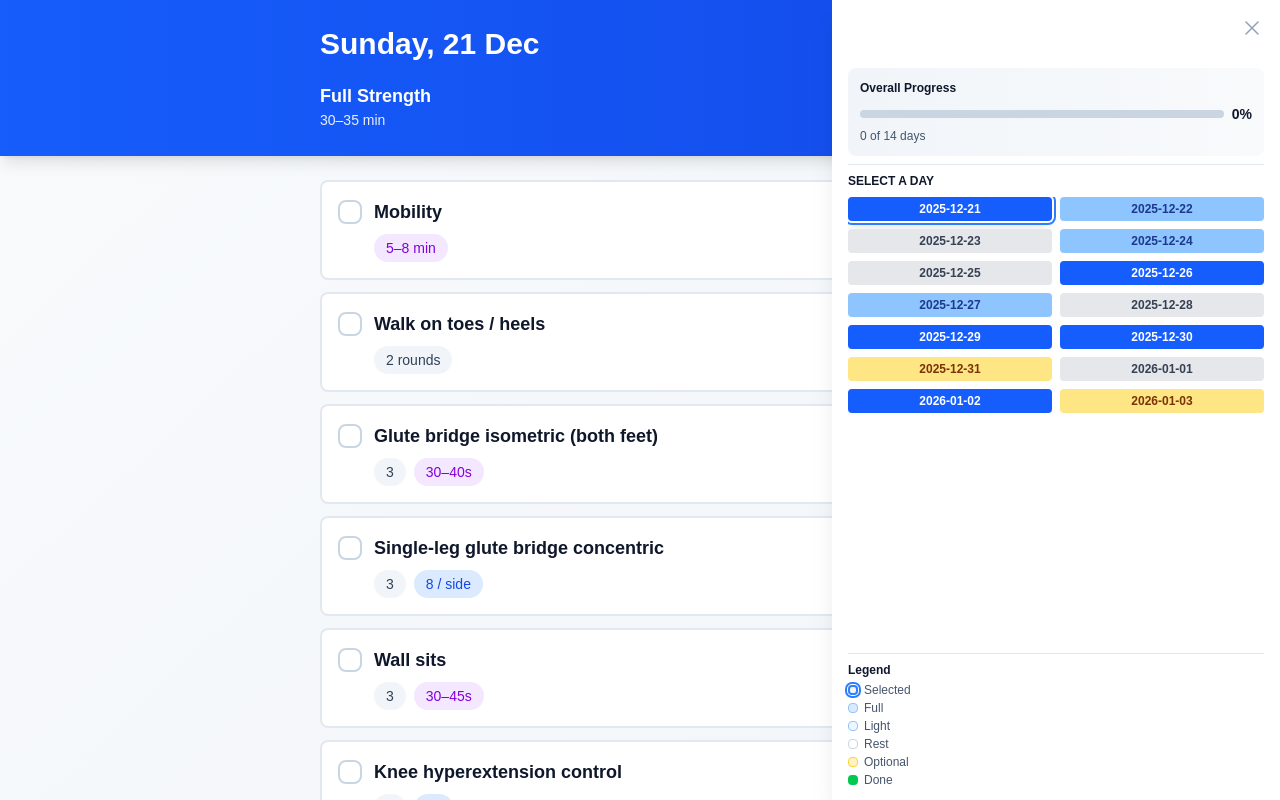
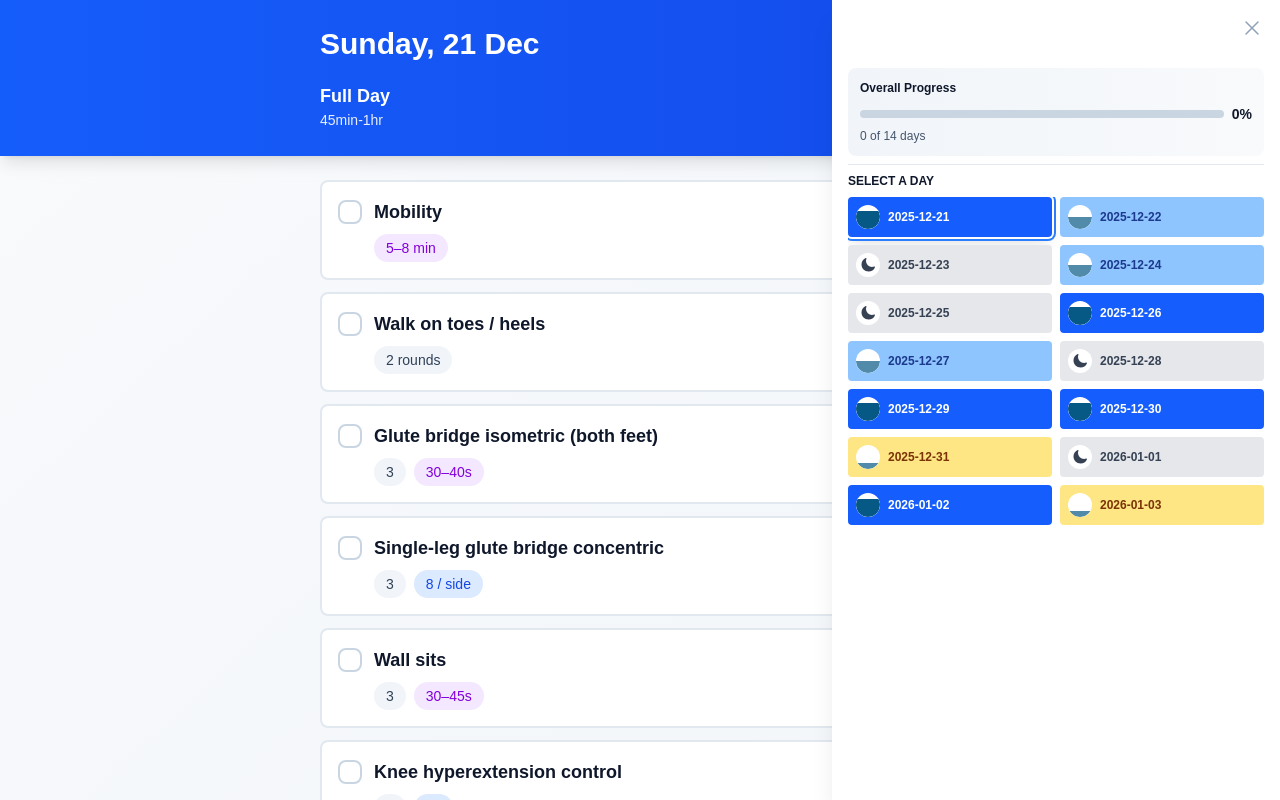
Before and after one commit to brucedonovan/holidayphysio, a Next.js app: page / in a window 1280 px wide. Both pictures are taken after a click on the button 940 px from the left and 44 px from the top of the page. Shown: the top 800 px of the page. Built offline with nearby package versions, Linux system fonts and the light colour scheme.

Commit message:
feat: Update workout durations and enhance UI components for better user experience

```diff
--- a/app/components/Menu.tsx
+++ b/app/components/Menu.tsx
@@ -1,6 +1,5 @@
-import { useState } from 'react';
 import workoutPlan from '@/lib/workoutData';
-import { getTypeColor } from '@/app/lib/workoutUtils';
+import { MoonIcon, CheckCircleIcon } from '@heroicons/react/24/solid';
 
 interface MenuProps {
   selectedDate: string;
@@ -53,6 +52,11 @@ export function Menu({
             const allExercisesChecked = day.exercises.every((ex) =>
               checkedExercises.has(ex.id)
             );
+            const dayProgress = Math.round(
+              (day.exercises.filter((ex) => checkedExercises.has(ex.id)).length /
+                day.exercises.length) *
+                100
+            );
 
             let bgColor = 'bg-slate-100 text-slate-700 hover:bg-slate-200';
             let borderStyle = '';
@@ -78,46 +82,39 @@ export function Menu({
               <button
                 key={day.date}
                 onClick={() => onDateChange(day.date)}
-                className={`p-1 rounded font-semibold transition-all text-xs ${bgColor} ${borderStyle}`}
+                className={`p-2 rounded font-semibold transition-all text-xs ${bgColor} ${borderStyle} flex items-center gap-2`}
                 title={day.day}
               >
-                <div className="whitespace-normal">{day.date}</div>
+                <div className="w-6 h-6 rounded-full flex items-center justify-center flex-shrink-0 bg-white bg-opacity-20 relative overflow-hidden">
+                  {allExercisesChecked ? (
+                    <CheckCircleIcon className="w-4 h-4" />
+                  ) : day.type === 'full' ? (
+                    <div className="w-full h-full rounded-full" style={{
+                      background: 'linear-gradient(to top, rgb(7, 89, 133) 75%, transparent 75%)'
+                    }} />
+                  ) : day.type === 'light' ? (
+                    <div className="w-full h-full rounded-full opacity-70 relative" style={{
+                      background: 'linear-gradient(to top, rgb(7, 89, 133) 50%, transparent 50%)'
+                    }} />
+                  ) : day.type === 'rest' ? (
+                    <MoonIcon className="w-4 h-4" />
+                  ) : day.type === 'optional' ? (
+                    <div className="w-full h-full rounded-full opacity-70 relative" style={{
+                      background: 'linear-gradient(to top, rgb(7, 89, 133) 25%, transparent 25%)'
+                    }} />
+                  ) : null}
+                </div>
+                <div className="flex flex-col items-start">
+                  <div className="text-xs leading-tight">{day.date}</div>
+                  {dayProgress > 0 && dayProgress < 100 && (
+                    <div className="text-xs">{dayProgress}% completed</div>
+                  )}
+                </div>
               </button>
             );
           })}
         </div>
       </div>
-
-      {/* Day Legend */}
-      <div className="border-t border-slate-200 pt-2 text-xs text-slate-600">
-        <p className="font-semibold text-slate-900 mb-1">Legend</p>
-        <div className="space-y-0.5">
-          <div className="flex items-center gap-1.5">
-            <div className="w-2.5 h-2.5 rounded bg-slate-100 border-2 border-blue-500 ring-2 ring-blue-500 ring-offset-1" />
-            <span className="text-xs">Selected</span>
-          </div>
-          <div className="flex items-center gap-1.5">
-            <div className="w-2.5 h-2.5 rounded bg-blue-100 border border-blue-300" />
-            <span className="text-xs">Full</span>
-          </div>
-          <div className="flex items-center gap-1.5">
-            <div className="w-2.5 h-2.5 rounded bg-blue-50 border border-blue-300" />
-            <span className="text-xs">Light</span>
-          </div>
-          <div className="flex items-center gap-1.5">
-            <div className="w-2.5 h-2.5 rounded bg-white border border-slate-300" />
-            <span className="text-xs">Rest</span>
-          </div>
-          <div className="flex items-center gap-1.5">
-            <div className="w-2.5 h-2.5 rounded bg-amber-100 border border-amber-300" />
-            <span className="text-xs">Optional</span>
-          </div>
-          <div className="flex items-center gap-1.5">
-            <div className="w-2.5 h-2.5 rounded bg-green-500" />
-            <span className="text-xs">Done</span>
-          </div>
-        </div>
-      </div>
     </div>
   );
 }
--- a/app/components/Navigation.tsx
+++ b/app/components/Navigation.tsx
@@ -1,4 +1,5 @@
 import { useState, useRef } from 'react';
+import { ClockIcon, StopIcon } from '@heroicons/react/24/solid';
 
 interface NavigationProps {
   isTimerActive: boolean;
@@ -12,23 +13,41 @@ export function Navigation({
   onTimerDurationSelect,
 }: NavigationProps) {
   const [showMenu, setShowMenu] = useState(false);
-  const longPressTimer = useRef<NodeJS.Timeout | null>(null);
+  const pressTimer = useRef<NodeJS.Timeout | null>(null);
 
-  const handleMouseDown = () => {
+  const handleClick = (e: React.MouseEvent) => {
+    e.stopPropagation();
+
+    // If long-press menu would show, don't trigger click
+    if (pressTimer.current !== null) {
+      return;
+    }
+
+    // If menu is already open, close it instead of calling timer
+    if (showMenu) {
+      setShowMenu(false);
+      return;
+    }
+
+    // Call the timer click handler
+    onTimerClick();
+  };
+
+  const handleMouseDown = (e: React.MouseEvent) => {
     if (isTimerActive) return;
-    longPressTimer.current = setTimeout(() => {
+
+    // Start long press timer
+    pressTimer.current = setTimeout(() => {
       setShowMenu(true);
+      pressTimer.current = null;
     }, 500);
   };
 
-  const handleMouseUp = () => {
-    if (longPressTimer.current) {
-      clearTimeout(longPressTimer.current);
-      longPressTimer.current = null;
-    }
-    // If menu is open, don't call onTimerClick
-    if (!showMenu) {
-      onTimerClick();
+  const handleMouseUp = (e: React.MouseEvent) => {
+    // Clear the long press timer if it hasn't fired yet
+    if (pressTimer.current) {
+      clearTimeout(pressTimer.current);
+      pressTimer.current = null;
     }
   };
 
@@ -40,44 +59,53 @@ export function Navigation({
   return (
     <div className="fixed bottom-6 right-6 z-30">
       <button
+        onClick={handleClick}
         onMouseDown={handleMouseDown}
         onMouseUp={handleMouseUp}
-        onMouseLeave={() => clearTimeout(longPressTimer.current || undefined)}
+        onMouseLeave={handleMouseUp}
         onTouchStart={handleMouseDown}
         onTouchEnd={handleMouseUp}
-        onClick={() => {
-          if (!showMenu) {
-            onTimerClick();
-          }
-        }}
         type="button"
-        className={`w-20 h-20 rounded-full font-semibold text-6xl transition-all active:scale-95 select-none cursor-pointer shadow-lg hover:shadow-xl flex items-center justify-center ${
+        className={`w-20 h-20 rounded-full font-semibold transition-all active:scale-95 select-none cursor-pointer shadow-lg hover:shadow-xl flex items-center justify-center ${
           isTimerActive
             ? 'bg-red-500 text-white hover:bg-red-600'
             : 'bg-blue-500 text-white hover:bg-blue-600'
         }`}
         aria-label={isTimerActive ? 'Stop timer' : 'Start timer'}
       >
-        {isTimerActive ? '⏹' : '⏱'}
+        {isTimerActive ? (
+          <StopIcon className="w-10 h-10" />
+        ) : (
+          <ClockIcon className="w-10 h-10" />
+        )}
       </button>
 
       {/* Duration Menu */}
       {showMenu && !isTimerActive && (
         <div className="absolute bottom-full right-0 mb-3 bg-white rounded-lg shadow-xl p-3 space-y-2 z-40">
           <button
-            onClick={() => handleSelectDuration(30)}
+            onClick={(e) => {
+              e.stopPropagation();
+              handleSelectDuration(30);
+            }}
             className="block w-full px-4 py-2 text-left text-sm font-semibold text-slate-700 hover:bg-slate-100 rounded transition-colors whitespace-nowrap"
           >
             30 seconds
           </button>
           <button
-            onClick={() => handleSelectDuration(45)}
+            onClick={(e) => {
+              e.stopPropagation();
+              handleSelectDuration(45);
+            }}
             className="block w-full px-4 py-2 text-left text-sm font-semibold text-slate-700 hover:bg-slate-100 rounded transition-colors whitespace-nowrap"
           >
             45 seconds
           </button>
           <button
-            onClick={() => handleSelectDuration(60)}
+            onClick={(e) => {
+              e.stopPropagation();
+              handleSelectDuration(60);
+            }}
             className="block w-full px-4 py-2 text-left text-sm font-semibold text-slate-700 hover:bg-slate-100 rounded transition-colors whitespace-nowrap"
           >
             1 minute
--- a/app/components/ProgressBar.tsx
+++ /dev/null
@@ -1,24 +0,0 @@
-interface ProgressBarProps {
-  percent: number;
-  label: string;
-}
-
-export function ProgressBar({ percent, label }: ProgressBarProps) {
-  return (
-    <div className="sticky top-0 z-10 bg-white shadow-md p-4">
-      <div className="max-w-2xl mx-auto">
-        <div className="flex items-center gap-3">
-          <div className="flex-1">
-            <div className="w-full bg-slate-300 rounded-full h-2 overflow-hidden">
-              <div
-                className="bg-gradient-to-r from-blue-500 to-purple-500 h-full transition-all duration-300"
-                style={{ width: `${percent}%` }}
-              />
-            </div>
-          </div>
-          <span className="text-sm font-semibold text-slate-700 min-w-fit">{label}</span>
-        </div>
-      </div>
-    </div>
-  );
-}
--- a/app/components/ServiceWorkerRegister.tsx
+++ b/app/components/ServiceWorkerRegister.tsx
@@ -7,11 +7,8 @@ export default function ServiceWorkerRegister() {
     if (typeof window !== 'undefined' && 'serviceWorker' in navigator) {
       navigator.serviceWorker
         .register('/sw.js')
-        .then((registration) => {
-          console.log('Service Worker registered successfully:', registration);
-        })
-        .catch((error) => {
-          console.log('Service Worker registration failed:', error);
+        .catch(() => {
+          // Service Worker registration failed silently
         });
     }
   }, []);
--- a/app/components/SplashScreen.tsx
+++ b/app/components/SplashScreen.tsx
@@ -31,8 +31,7 @@ export function SplashScreen({ onComplete }: SplashScreenProps) {
           alt="HolidayPhysio"
           className="w-32 h-32 mb-6 mx-auto rounded-3xl shadow-2xl"
         />
-        {/* <h1 className="text-5xl font-bold text-white mb-2">HolidayPhysio</h1>
-        <p className="text-xl text-blue-100">Your strength training companion</p> */}
+        <h1 className="text-5xl font-bold text-white mb-2">Xmas Physio</h1>
       </div>
 
       <div className="absolute bottom-12 flex flex-col items-center gap-3">
--- a/app/components/TimerFab.tsx
+++ /dev/null
@@ -1,23 +0,0 @@
-interface TimerFabProps {
-  isActive: boolean;
-  onClick: () => void;
-}
-
-export function TimerFab({ isActive, onClick }: TimerFabProps) {
-  return (
-    <div className="fixed bottom-6 right-6 z-40 pointer-events-auto">
-      <button
-        onClick={onClick}
-        type="button"
-        className={`w-16 h-16 rounded-full shadow-lg flex items-center justify-center font-bold text-2xl transition-all active:scale-95 select-none cursor-pointer ${
-          isActive
-            ? 'bg-red-500 text-white hover:bg-red-600'
-            : 'bg-blue-500 text-white hover:bg-blue-600'
-        }`}
-        aria-label={isActive ? 'Stop timer' : 'Start timer'}
-      >
-        {isActive ? '⏹' : '⏱'}
-      </button>
-    </div>
-  );
-}
--- a/app/components/TimerProgressBar.tsx
+++ /dev/null
@@ -1,35 +0,0 @@
-interface TimerProgressBarProps {
-  timerSeconds: number;
-  timerDuration: number;
-  formatTime: (seconds: number) => string;
-}
-
-export function TimerProgressBar({
-  timerSeconds,
-  timerDuration,
-  formatTime,
-}: TimerProgressBarProps) {
-  if (timerSeconds === 0) return null;
-
-  const progressPercent = (timerSeconds / timerDuration) * 100;
-
-  return (
-    <div className="sticky top-0 z-10 bg-blue-50 shadow-md p-4">
-      <div className="max-w-2xl mx-auto">
-        <div className="flex items-center gap-3">
-          <div className="flex-1">
-            <div className="w-full bg-blue-200 rounded-full h-3 overflow-hidden">
-              <div
-                className="bg-gradient-to-r from-blue-500 to-blue-600 h-full transition-all duration-300"
-                style={{ width: `${progressPercent}%` }}
-              />
-            </div>
-          </div>
-          <span className="text-sm font-bold text-blue-600 min-w-fit">
-            {formatTime(timerSeconds)}
-          </span>
-        </div>
-      </div>
-    </div>
-  );
-}
--- a/app/components/WorkoutTracker.tsx
+++ b/app/components/WorkoutTracker.tsx
@@ -66,8 +66,8 @@ export default function WorkoutTracker() {
     if (saved) {
       try {
         setCheckedExercises(new Set(JSON.parse(saved)));
-      } catch (e) {
-        console.error('Failed to load saved state', e);
+      } catch {
+        // Failed to load saved state, using empty set
       }
     }
   }, []);
--- a/app/layout.tsx
+++ b/app/layout.tsx
@@ -25,6 +25,10 @@ export const metadata: Metadata = {
   formatDetection: {
     telephone: false,
   },
+  icons: {
+    icon: "/favicon.ico",
+    apple: "/apple-touch-icon.png",
+  },
 };
 
 export const viewport: Viewport = {
@@ -33,6 +37,7 @@ export const viewport: Viewport = {
   maximumScale: 1,
   userScalable: false,
   viewportFit: "cover",
+  themeColor: "#3b82f6",
 };
 
 export default function RootLayout({
@@ -43,6 +48,10 @@ export default function RootLayout({
   return (
     <html lang="en">
       <head>
+        <meta name="theme-color" content="#3b82f6" />
+        <meta name="mobile-web-app-capable" content="yes" />
+        <meta name="apple-mobile-web-app-capable" content="yes" />
+        <meta name="apple-mobile-web-app-status-bar-style" content="black-translucent" />
         <link rel="icon" href="/favicon.ico" sizes="any" />
         <link rel="apple-touch-icon" href="/apple-touch-icon.png" />
         <link rel="icon" href="/favicon.svg" type="image/svg+xml" />
--- a/app/lib/workoutUtils.ts
+++ b/app/lib/workoutUtils.ts
@@ -16,9 +16,9 @@ export function getTypeColor(type: string): string {
 export function getTypeLabel(type: string): string {
   switch (type) {
     case 'full':
-      return 'Full Strength';
+      return 'Full Day';
     case 'light':
-      return 'Light Control';
+      return 'Light Day';
     case 'rest':
       return 'Rest Day';
     case 'optional':
--- a/lib/workoutData.ts
+++ b/lib/workoutData.ts
@@ -20,7 +20,7 @@ const workoutPlan: WorkoutDay[] = [
     date: '2025-12-21',
     day: 'Sunday, 21 Dec',
     type: 'full',
-    duration: '30–35 min',
+    duration: '45min-1hr',
     exercises: [
       { id: 'mobility-1', name: 'Mobility', duration: '5–8 min' },
       { id: 'toes-heels-1', name: 'Walk on toes / heels', sets: '2 rounds' },
@@ -37,7 +37,7 @@ const workoutPlan: WorkoutDay[] = [
     date: '2025-12-22',
     day: 'Monday, 22 Dec',
     type: 'light',
-    duration: '20–25 min',
+    duration: '30–40 min',
     exercises: [
       { id: 'mobility-2', name: 'Mobility', duration: '8 min' },
       { id: 'toes-heels-2', name: 'Walk on toes / heels', sets: '2 rounds' },
@@ -59,7 +59,7 @@ const workoutPlan: WorkoutDay[] = [
     date: '2025-12-24',
     day: 'Wednesday, 24 Dec',
     type: 'light',
-    duration: '15–20 min',
+    duration: '30–40 min',
     exercises: [
       { id: 'mobility-3', name: 'Mobility', duration: '10 min' },
       { id: 'toes-heels-3', name: 'Walk on toes / heels', sets: '2 rounds' },
@@ -80,7 +80,7 @@ const workoutPlan: WorkoutDay[] = [
     date: '2025-12-26',
     day: 'Friday, 26 Dec',
     type: 'full',
-    duration: '30 min',
+    duration: '45min-1hr',
     exercises: [
       { id: 'mobility-4', name: 'Mobility', duration: '5–8 min' },
       { id: 'toes-heels-4', name: 'Walk on toes / heels', sets: '2 rounds' },
@@ -98,7 +98,7 @@ const workoutPlan: WorkoutDay[] = [
     date: '2025-12-27',
     day: 'Saturday, 27 Dec',
     type: 'light',
-    duration: '20–25 min',
+    duration: '30–40 min',
     exercises: [
       { id: 'mobility-5', name: 'Mobility', duration: '8 min' },
       { id: 'toes-heels-5', name: 'Walk on toes / heels', sets: '2 rounds' },
@@ -120,7 +120,7 @@ const workoutPlan: WorkoutDay[] = [
     date: '2025-12-29',
     day: 'Monday, 29 Dec',
     type: 'full',
-    duration: '30–35 min',
+    duration: '45min-1hr',
     exercises: [
       { id: 'mobility-6', name: 'Mobility', duration: '5–8 min' },
       { id: 'toes-heels-6', name: 'Walk on toes / heels', sets: '2 rounds' },
@@ -137,7 +137,7 @@ const workoutPlan: WorkoutDay[] = [
     date: '2025-12-30',
     day: 'Tuesday, 30 Dec',
     type: 'full',
-    duration: '30–35 min',
+    duration: '45min-1hr',
     exercises: [
       { id: 'mobility-7', name: 'Mobility', duration: '5–8 min' },
       { id: 'toes-heels-7', name: 'Walk on toes / heels', sets: '2 rounds' },
@@ -155,7 +155,7 @@ const workoutPlan: WorkoutDay[] = [
     date: '2025-12-31',
     day: 'Wednesday, 31 Dec',
     type: 'optional',
-    duration: '15–20 min',
+    duration: '15–30 min',
     exercises: [
       { id: 'mobility-8', name: 'Mobility', duration: '10 min' },
       { id: 'toes-heels-8', name: 'Walk on toes / heels', sets: '2 rounds' },
@@ -175,7 +175,7 @@ const workoutPlan: WorkoutDay[] = [
     date: '2026-01-02',
     day: 'Friday, 2 Jan',
     type: 'full',
-    duration: '30–35 min',
+    duration: '45min-1hr',
     exercises: [
       { id: 'mobility-9', name: 'Mobility', duration: '5–8 min' },
       { id: 'toes-heels-9', name: 'Walk on toes / heels', sets: '2 rounds' },
```
Also changed, not shown: 1 other file (tests, documents, lock files or other folders).
